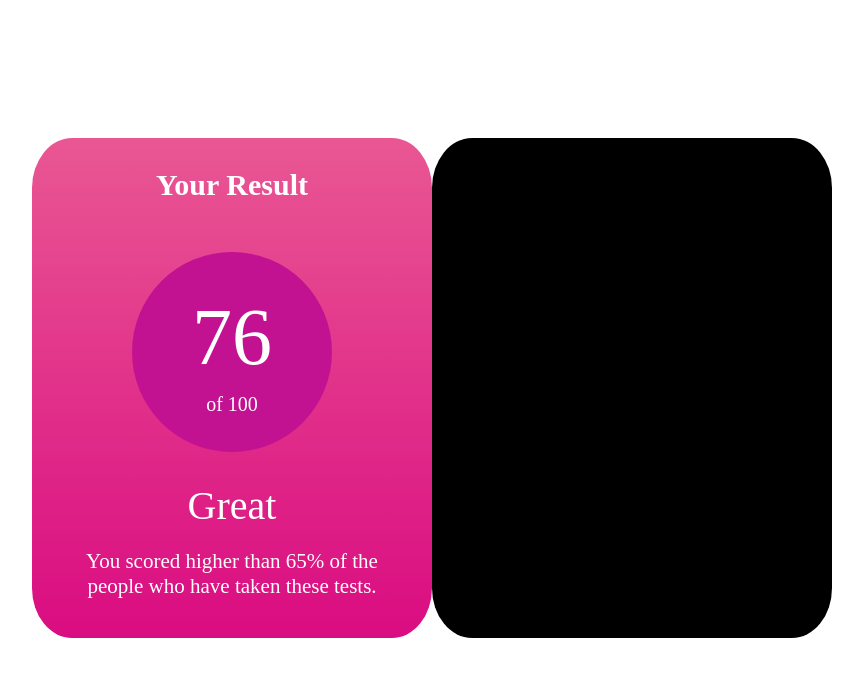
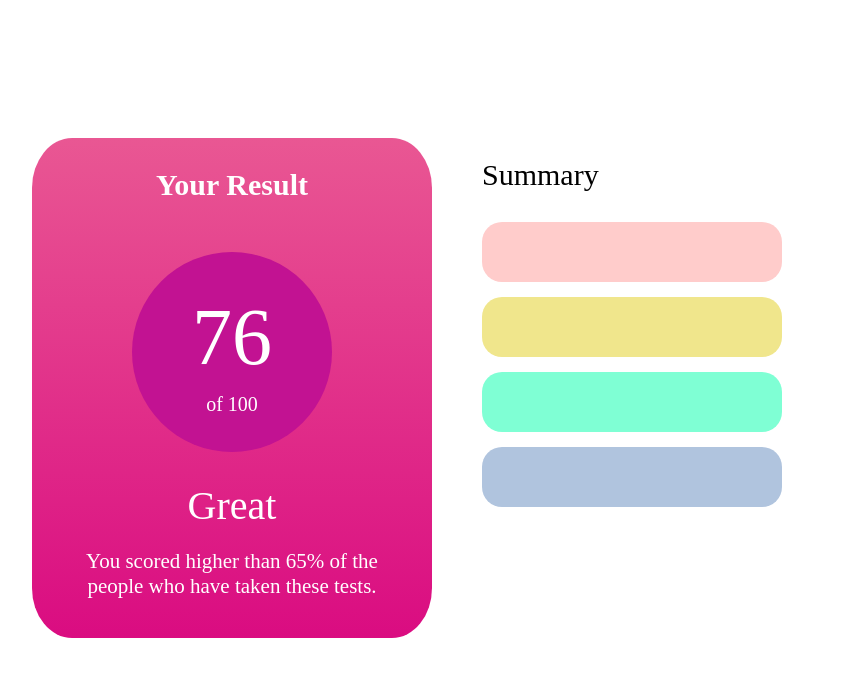
Before and after one commit to inductive-anks1/results-summary-component-main, a plain HTML site: page index.html in a window 1280 px wide. Shown: the whole page, without its empty margins (376-1239 px from the left). Drawn offline with Linux system fonts and the light colour scheme.

Commit message:
Added the Summary Marks blocks along with there proper color.

```diff
--- a/index.html
+++ b/index.html
@@ -24,7 +24,15 @@
     </div>
   </div>
   <div class="summary-box">
-
+    <div class="summary">
+        Summary
+    </div>
+    <div class="numbers">
+      <div class="reaction"></div>
+      <div class="memory"></div>
+      <div class="verbal"></div>
+      <div class="visual"></div>
+    </div>
   </div>
 </body>
 </html>
--- a/style.css
+++ b/style.css
@@ -60,15 +60,62 @@ h1{
 .summary-box{
    width: 400px;
    height: 500px;
-   background-color: black;
+   background-color: white;
    border-radius: 10%;
    margin-top: 130px;
    color: #ffffff;
    font-size: 8px;
    display: flex;
    flex-direction: column;
+   text-align: left;
+   font-size: 30px;
 }
 
 body{
     display: flex;
 }
+
+.summary{
+    margin-left: 50px;
+    margin-top: 20px;
+    color: black;
+}
+
+.numbers{
+    margin-top: 30px;
+}
+
+.reaction{
+   width: 300px;
+   height: 60px;
+   background-color: #FFCCCB;
+   margin-left: 50px;
+   border-radius: 20px;
+}
+
+.memory{
+   width: 300px;
+   height: 60px;
+   background-color: #F0E68C;
+   margin-left: 50px;
+   margin-top: 15px;
+   border-radius: 20px;
+}
+
+.verbal{
+   width: 300px;
+   height: 60px;
+   background-color: aquamarine;
+   margin-left: 50px;
+   margin-top: 15px;
+   border-radius: 20px;
+}
+
+.visual{
+   width: 300px;
+   height: 60px;
+   background-color: #B0C4DE;
+   margin-left: 50px;
+   margin-top: 15px;
+   border-radius: 20px;
+}
```
